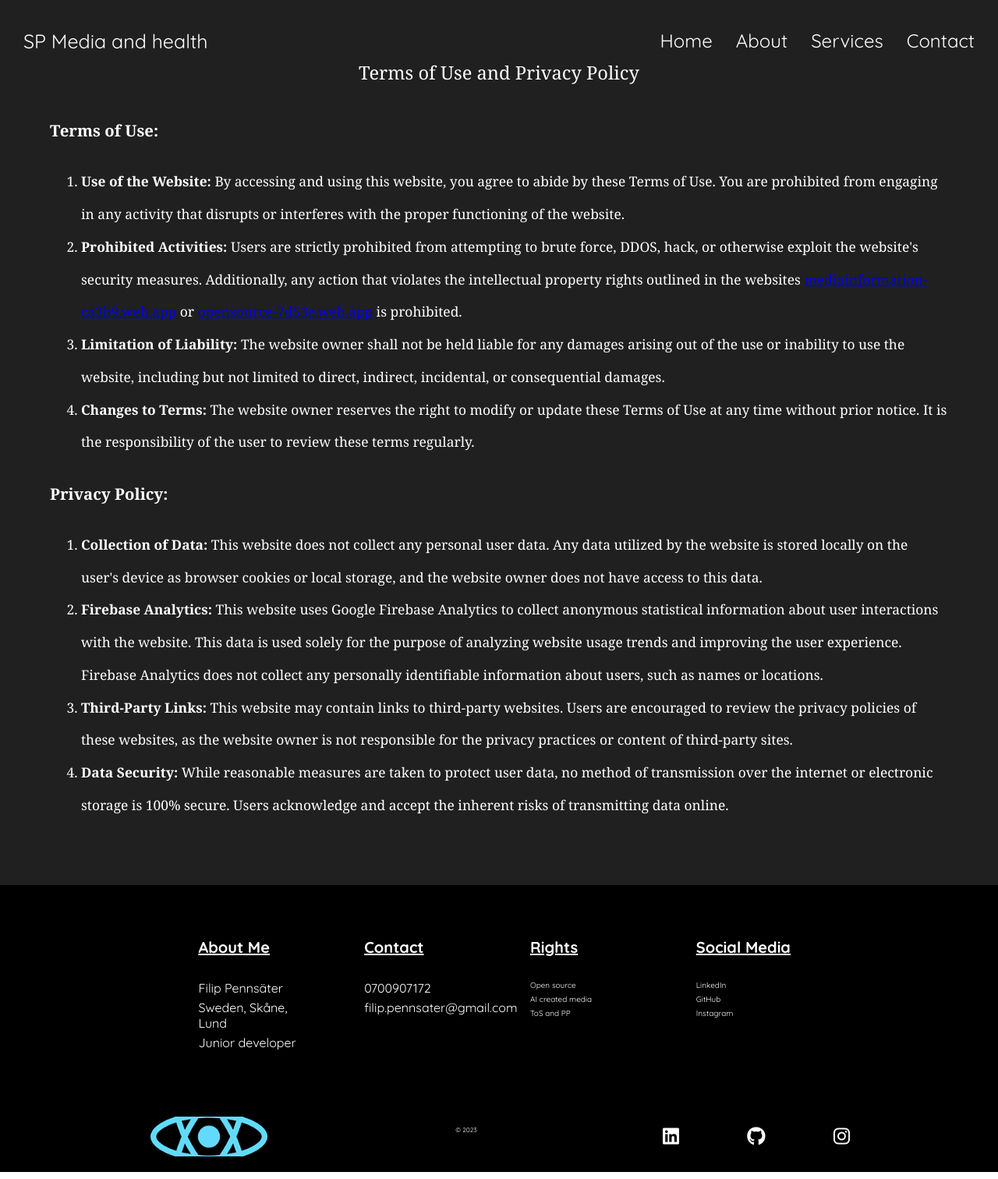
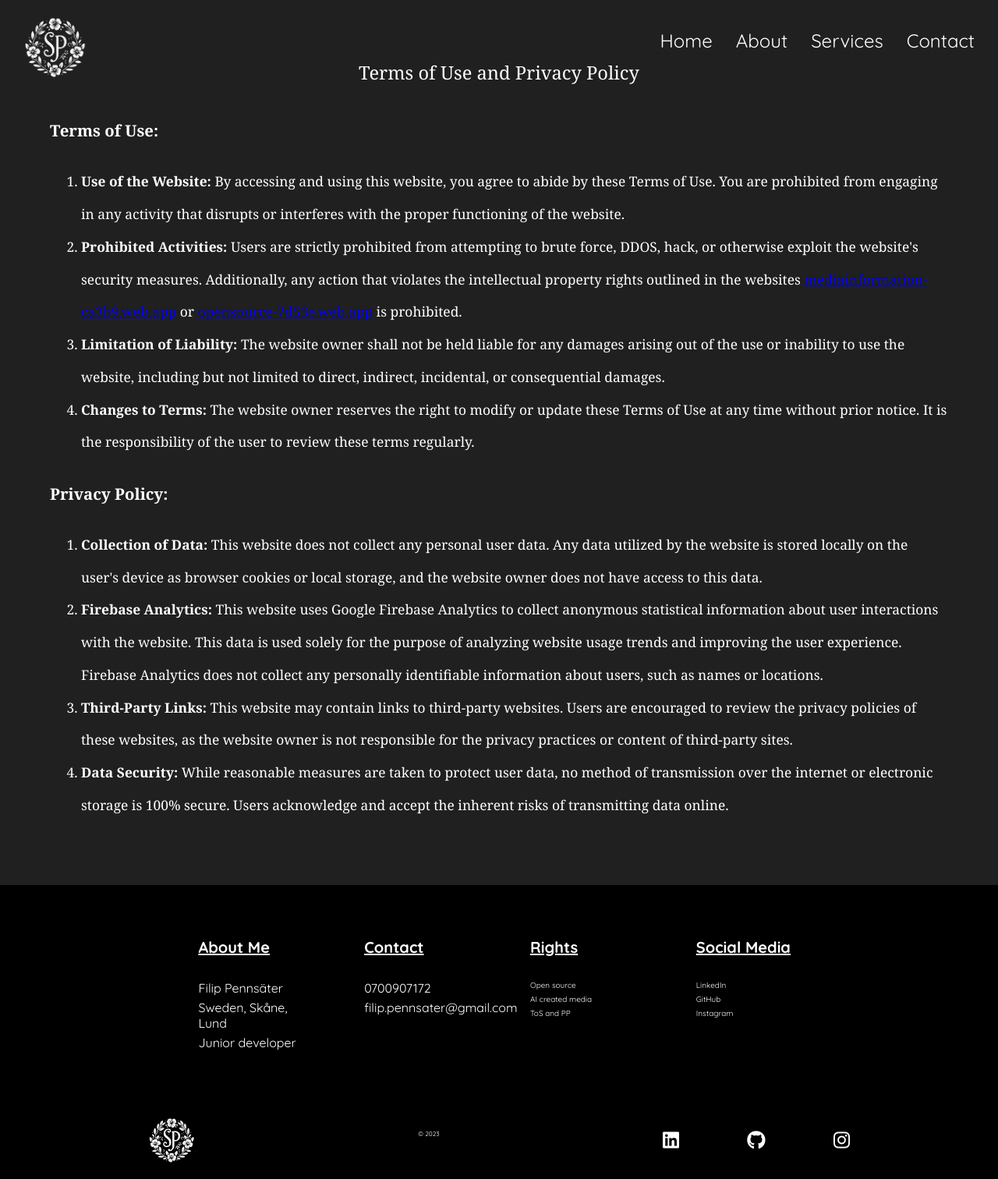
Before and after one commit to filippennsater/sp-website, a React (Create React App) app: page / in a window 1280 px wide. Shown: the whole page at 78% size. Built offline with nearby package versions, Linux system fonts and the light colour scheme.

Commit message:
Restructured where the nav and footer renders, also added a logo

```diff
--- a/public/index.html
+++ b/public/index.html
@@ -13,7 +13,7 @@
 
   <meta charset="utf-8" />
 
-  <link rel="icon" href="%PUBLIC_URL%/logo192.png" />
+  <link rel="icon" href="%PUBLIC_URL%/images/SP-LOGO.png" />
 
   <meta name="viewport" content="width=device-width, initial-scale=1" />
 
@@ -21,7 +21,7 @@
 
   <meta name="description" content="Web site created using create-react-app" />
 
-  <link rel="apple-touch-icon" href="%PUBLIC_URL%/logo192.png" />
+  <link rel="apple-touch-icon" href="%PUBLIC_URL%/images/SP-LOGO.png" />
 
 
   <link rel="manifest" href="%PUBLIC_URL%/manifest.json" />
--- a/src/App.js
+++ b/src/App.js
@@ -3,18 +3,26 @@ import './App.css';
 import React from 'react';
 import { BrowserRouter as Router, Routes, Route } from 'react-router-dom';
 
+import Navbar from '../src/components/navbar/Navbar';
+import Footer from '../src/components/footer/Footer';
+
 import Home from './pages/home/Home';
+import Contact from './pages/contact/Contact';
 
 
 function App() {
   return (
 
     <>
-    <Router>
+      <Router>
+        <Navbar />
         <Routes>
           <Route path="/" exact Component={Home} />
+          <Route path="/contact" exact Component={Contact} />
         </Routes>
+        <Footer />
       </Router>
+
     </>
 
   );
--- a/src/components/footer/Footer.scss
+++ b/src/components/footer/Footer.scss
@@ -251,14 +251,14 @@
 }
 
 .footer-logo {
-  background: url('../../../public/logo192.png') center center/cover no-repeat;
+  background: url('../../../public/images/SP-LOGO.png') center center/cover no-repeat;
   color: #ffffff;
   justify-self: start;
   margin-left: 0px;
   cursor: pointer;
   text-decoration: none;
-  height: 51px;
-  width: 156px;
+  height: 60px;
+  width: 60px;
   display: flex;
   align-items: center;
 
--- a/src/components/navbar/Navbar.jsx
+++ b/src/components/navbar/Navbar.jsx
@@ -24,15 +24,17 @@ function Navbar() {
         };
     }, []);
 
+
+
+
     return (
 
         <>
+
             <nav class="nav">
                 <div class="container">
                     <div class="logo">
-                        <Link to='/' >
-                            SP Media and health
-                        </Link>
+                        <Link to='/' className='navbar-logo'/>
                     </div>
                     <div id="mainListDiv" class="main_list">
                         <ul class="navlinks">
@@ -57,7 +59,9 @@ function Navbar() {
                     </span>
                 </div>
             </nav>
+
         </>
+
     );
 }
 
--- a/src/components/navbar/Navbar.scss
+++ b/src/components/navbar/Navbar.scss
@@ -12,6 +12,20 @@ body {
 /* --> https://codepen.io/abdosteif/pen/bRoyMb?editors=1100*/
 
 /* Navbar section */
+
+.navbar-logo {
+  background: url('../../../public/images/SP-LOGO.png') center center/cover no-repeat;
+  color: #ffffff;
+  justify-self: start;
+  margin-left: 0px;
+  cursor: pointer;
+  text-decoration: none;
+  height: calc(40px + 3.2vw);
+  width: calc(40px + 3.2vw);
+  display: flex;
+  align-items: center;
+
+}
 
 .nav {
     width: 100%;
--- a/src/pages/contact/Contact.jsx
+++ b/src/pages/contact/Contact.jsx
@@ -1,13 +1,11 @@
 import React from 'react'
 import '../../App.css'
 import ContactSection from './ContactSection'
-import Footer from '../../components/footer/Footer';
 
 function Contact (){
     return (
     <>
       <ContactSection/>
-      <Footer/>
     </>
     );
 }
--- a/src/pages/contact/ContactSection.scss
+++ b/src/pages/contact/ContactSection.scss
@@ -26,7 +26,7 @@
 }
 
 .logo-black-container{
-    background: url('../../../public/images/logo-black.png') center center no-repeat;
+    background: url('../../../public/images/SP-LOGO.png') center center no-repeat;
     background-size: 100%;
     //background-color: purple;
     width: calc(150px + 7vw);
--- a/src/pages/home/Home.jsx
+++ b/src/pages/home/Home.jsx
@@ -1,16 +1,12 @@
 import React from 'react'
 import '../../App.css'
 import HomeSection from './HomeSection';
-import Navbar from '../../components/navbar/Navbar';
-import Footer from '../../components/footer/Footer';
 
 
 function Home (){
     return (
     <>
-      <Navbar/>
       <HomeSection/>
-      <Footer/>
     </>
     );
 }
```
Also changed, not shown: public/images/SP-LOGO.png (added).
